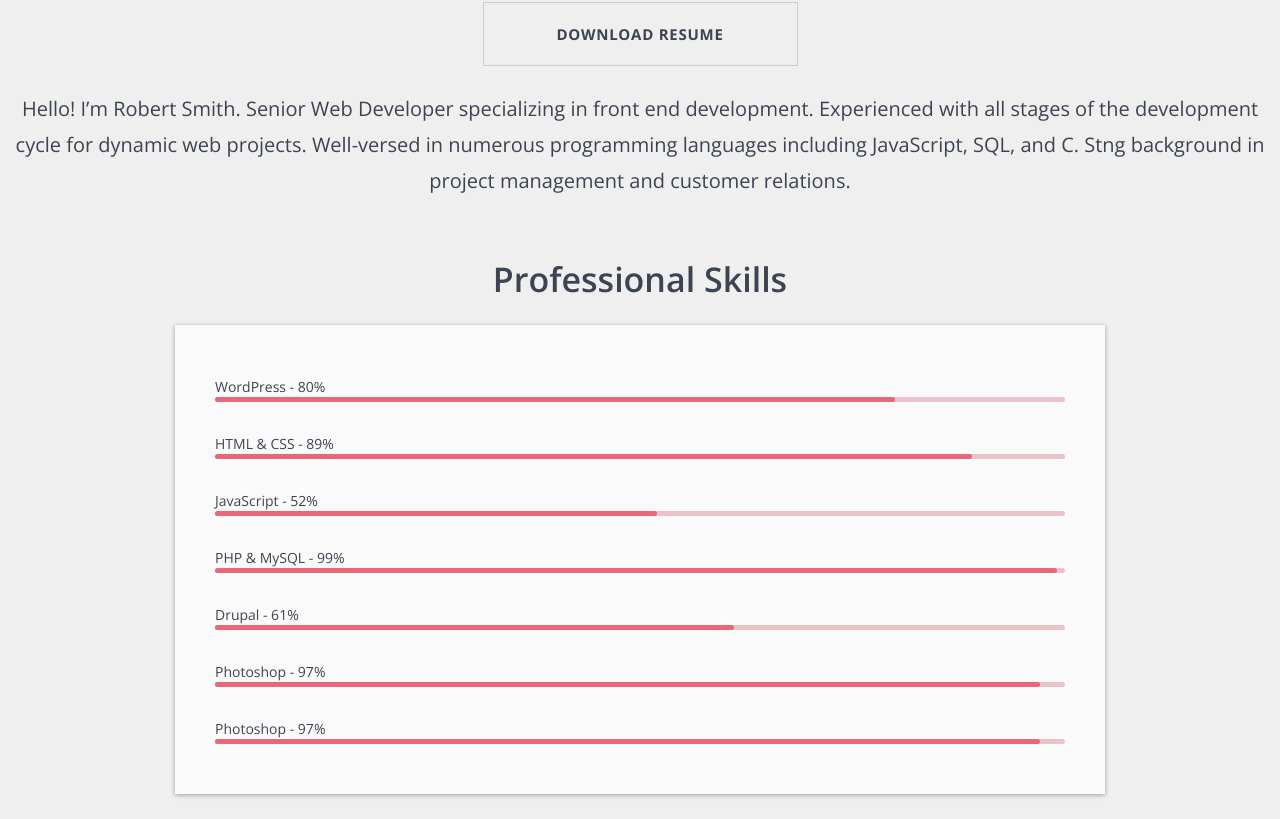
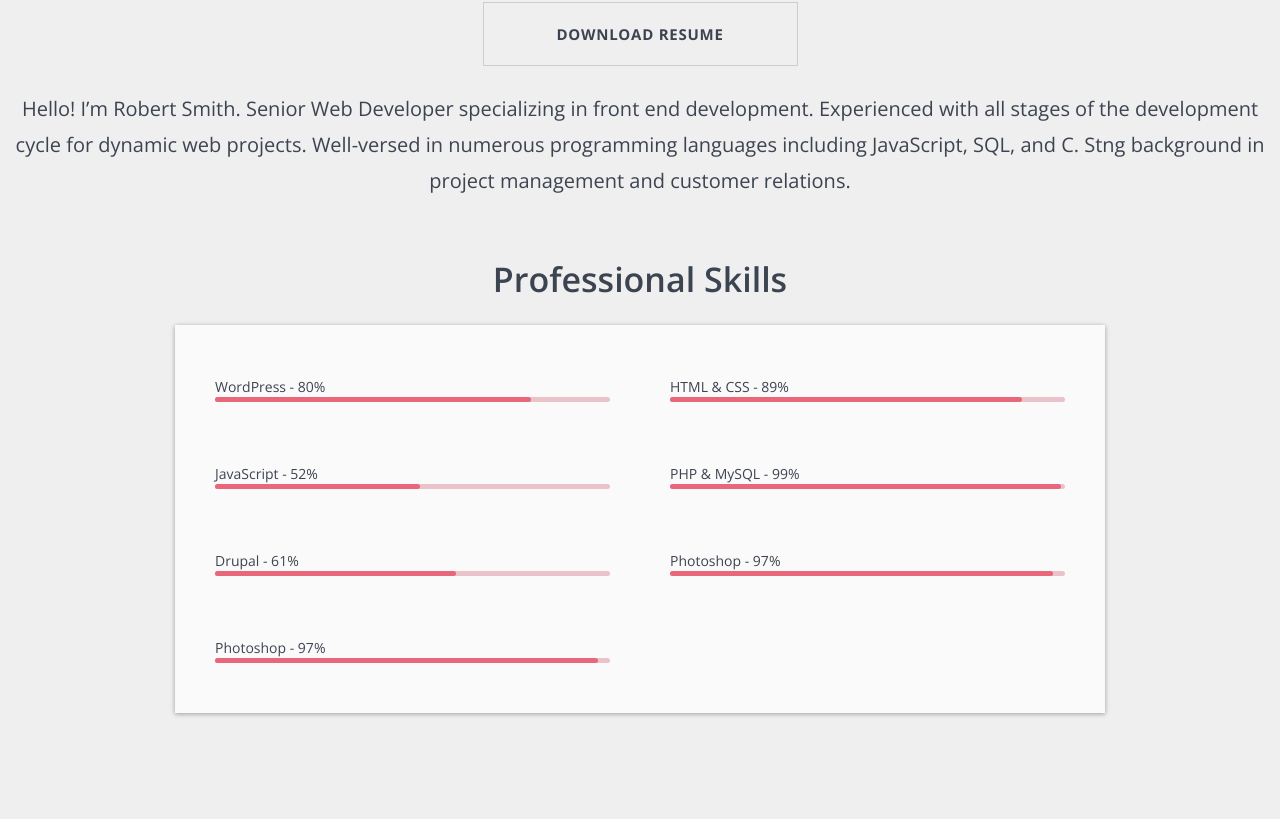
Before and after one commit to SunsetRiders/fe-rampup-ingrid, an Angular app: page / in a window 1280 px wide. Shown: the part 611-1430 px from the top of the page. After the commit the page ends 1349 px from the top, so only its background shows below. Built offline with nearby package versions, Linux system fonts and the light colour scheme.

Commit message:
fix(professional-skills): name list

```diff
--- a/src/app/app.component.scss
+++ b/src/app/app.component.scss
@@ -1,8 +1,3 @@
 :host {
   display: block;
 }
-
-.app-card1 {
-  display: block;
-  margin: auto;
-}
--- a/src/app/card/card.component.scss
+++ b/src/app/card/card.component.scss
@@ -1,3 +1,9 @@
 :host {
   display: block;
 }
+
+.card {
+  display: block;
+  margin: auto;
+  max-width: 930px;
+}
--- a/src/app/professional-skills/professional-skills.component.scss
+++ b/src/app/professional-skills/professional-skills.component.scss
@@ -60,7 +60,7 @@
     font-size: 34px;
   }
 
-  .list-items{
+  .list{
     display:flex;
     flex-wrap: wrap;
   }
--- a/src/styles.scss
+++ b/src/styles.scss
@@ -10,9 +10,6 @@ body {
   font-family: 'Open Sans', sans-serif;
   background-color: #efefef;
   color: #3d4451;
-}
-
-.app-root1 {
   min-width: 320px;
   margin: 0px;
 }
```
